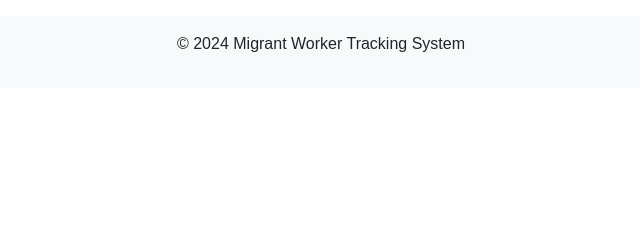
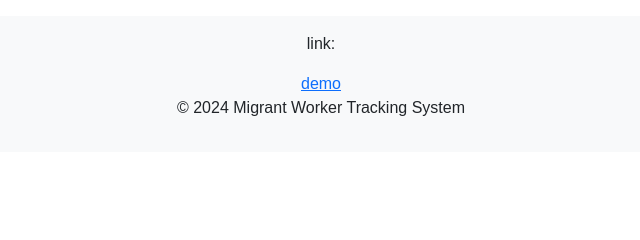
Before and after one commit to Midhun-c/worker, a Flask app: page /dashboard in a window 1280 px wide. Shown: the part 294-534 px from the top of the page, without its empty margins (319-959 px from the left). Run offline with Flask 3, Linux system fonts and the light colour scheme; the visitor is signed in with stand-in values (Sample User, id 1); data that the repository does not hold is empty; some libraries are stand-ins or nearby versions.

Commit message:
Update base.html

```diff
--- a/templates/base.html
+++ b/templates/base.html
@@ -27,6 +27,8 @@
             {% endblock %}
         </main>
         <footer class="footer">
+            <p> link:</p>
+            <a href="https://web-production-d36fc.up.railway.app/"> demo </a>
             <p>&copy; 2024 Migrant Worker Tracking System</p>
         </footer>
     </div>
```
